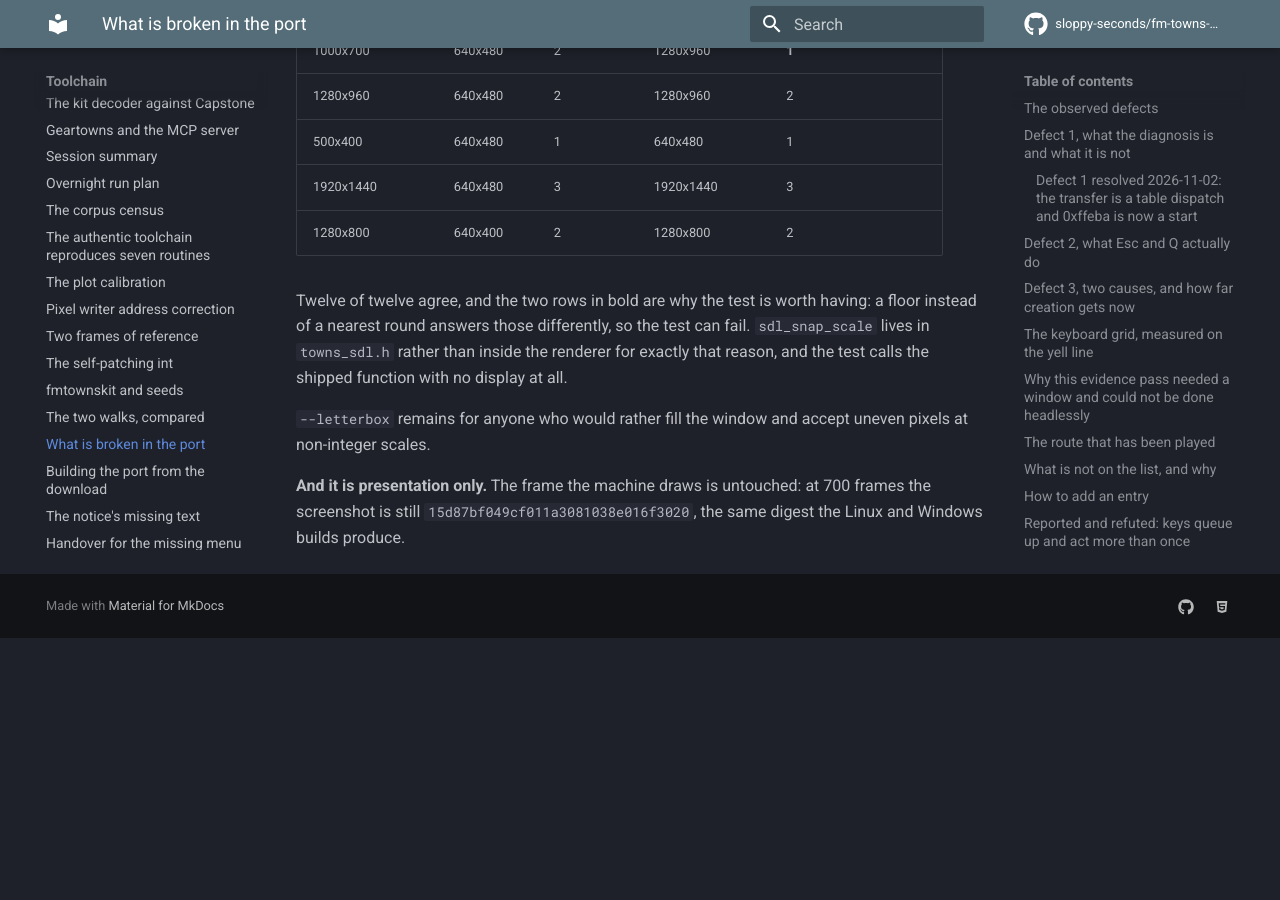
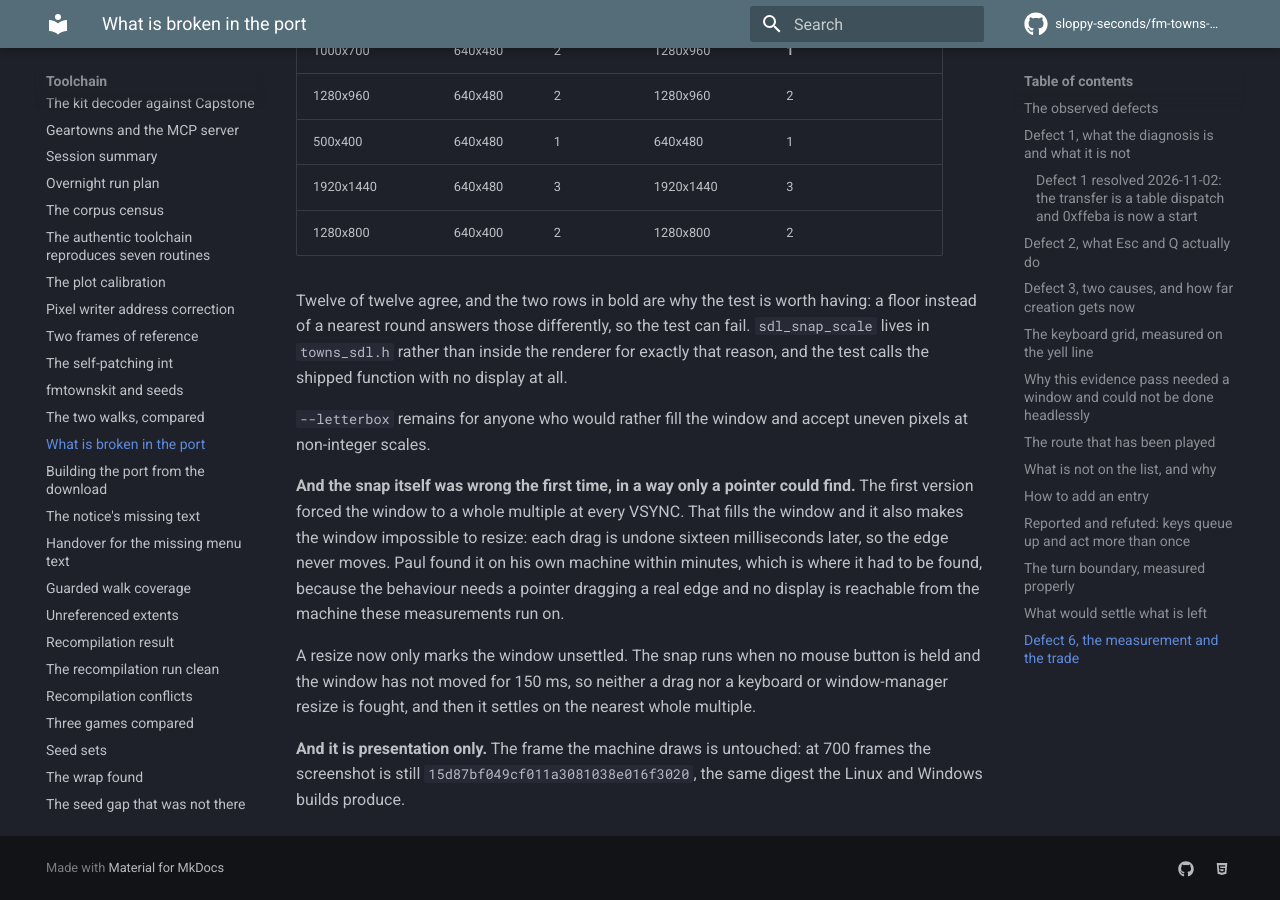
Before and after one commit to sloppy-seconds/fm-towns-ultima, an MkDocs documentation site: the page built from docs/port-defects.md, in a window 1280 px wide and 900 px high, scrolled down 14640 px. Built offline with MkDocs 1.6.1 and Material for MkDocs 9.7.7, drawn with Linux system fonts in a browser that asks for light colours; comment, search, counter and statistics services are not loaded; before the commit the page ends 15278 px from its top, so only the background shows below that.

Commit message:
port: the window could not be resized at all, so the snap waits for the drag to settle
Paul copied the build to his machine and the edge would not move. The first snap forced the window to a whole multiple
at every VSYNC, so each drag was undone sixteen milliseconds later.

A resize now only marks the window unsettled, and the snap waits for no mouse button held and 150 ms of quiet. Kit pin
c48d2f5, mirror patch regenerated, defect 6 records both the first fault and this one.

Not verifiable here: dragging a real window edge needs a display, and this machine has none reachable.

```diff
--- a/docs/port-defects.md
+++ b/docs/port-defects.md
@@ -474,5 +474,15 @@
 
 `--letterbox` remains for anyone who would rather fill the window and accept uneven pixels at non-integer scales.
 
+**And the snap itself was wrong the first time, in a way only a pointer could find.** The first version forced the window
+to a whole multiple at every VSYNC. That fills the window and it also makes the window impossible to resize: each drag
+is undone sixteen milliseconds later, so the edge never moves. Paul found it on his own machine within minutes, which
+is where it had to be found, because the behaviour needs a pointer dragging a real edge and no display is reachable
+from the machine these measurements run on.
+
+A resize now only marks the window unsettled. The snap runs when no mouse button is held and the window has not moved
+for 150 ms, so neither a drag nor a keyboard or window-manager resize is fought, and then it settles on the nearest
+whole multiple.
+
 **And it is presentation only.** The frame the machine draws is untouched: at 700 frames the screenshot is still
 `15d87bf049cf011a3081038e016f3020`, the same digest the Linux and Windows builds produce.
```
Also changed, not shown: 1 other file.
